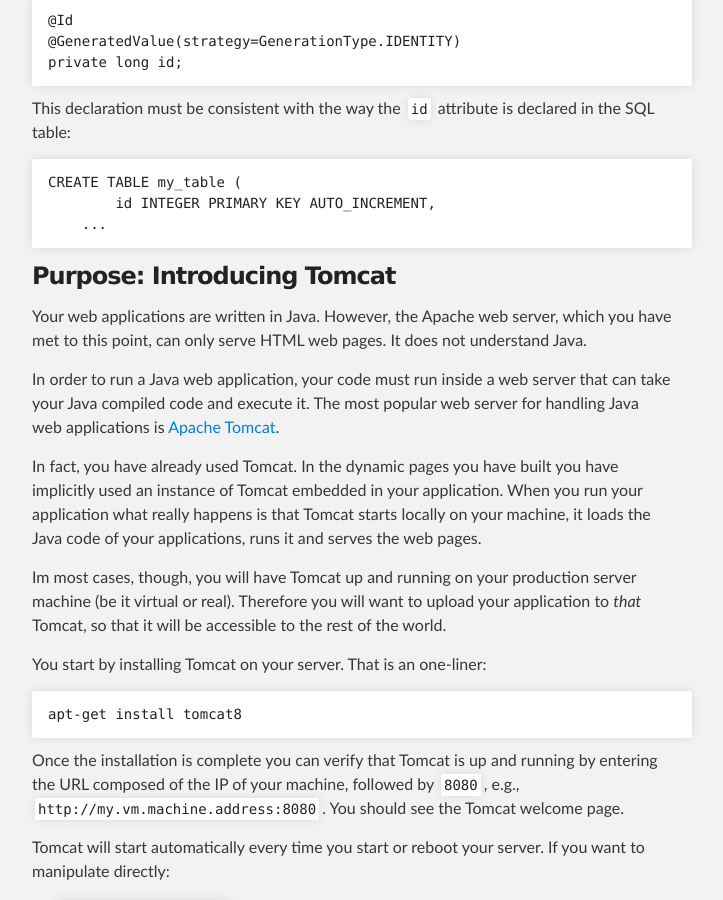
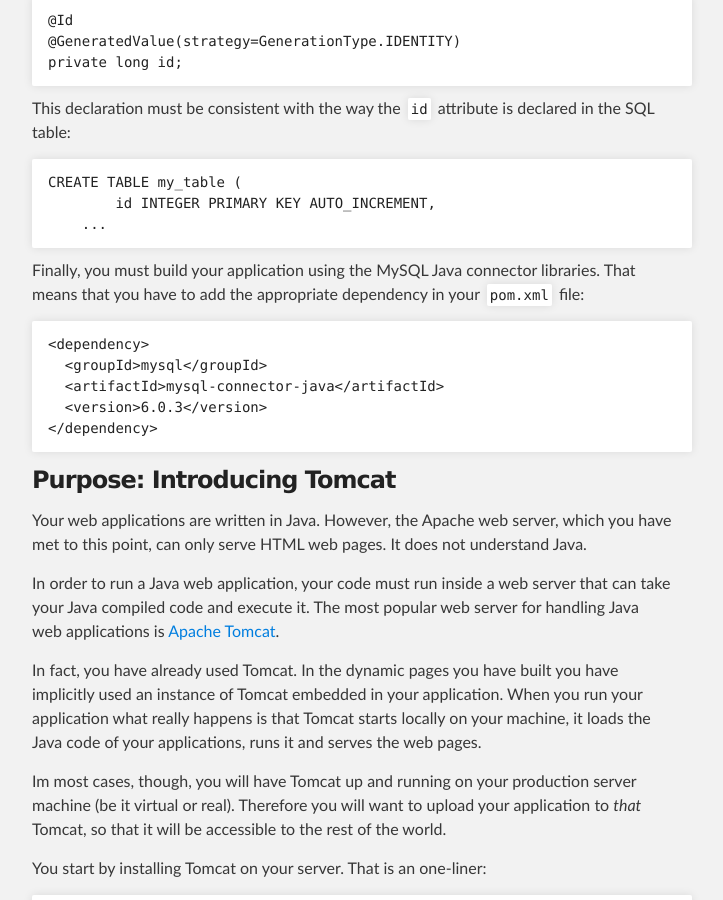
Before and after one commit to aueb-dmst/coding-bootcamp, a Jekyll site: the page built from mysql_tomcat_deployment.md, in a window 1280 px wide and 900 px high, scrolled down 1950 px. Shown: the whole window, without its empty margins (288-1011 px from the left). Built offline with Jekyll 4.4.1, drawn with Linux system fonts in a browser that asks for light colours.

Commit message:
more details on pom.xml

```diff
--- a/mysql_tomcat_deployment.md
+++ b/mysql_tomcat_deployment.md
@@ -91,6 +91,17 @@ declared in the SQL table:
 CREATE TABLE my_table (
 	id INTEGER PRIMARY KEY AUTO_INCREMENT,
     ...
+{% endhighlight %}
+
+Finally, you must build your application using the MySQL Java
+connector libraries. That means that you have to add the appropriate
+dependency in your `pom.xml` file:
+{% highlight xml %}
+<dependency>
+  <groupId>mysql</groupId>
+  <artifactId>mysql-connector-java</artifactId>
+  <version>6.0.3</version>
+</dependency>
 {% endhighlight %}
 
 ### Purpose: Introducing Tomcat
```
